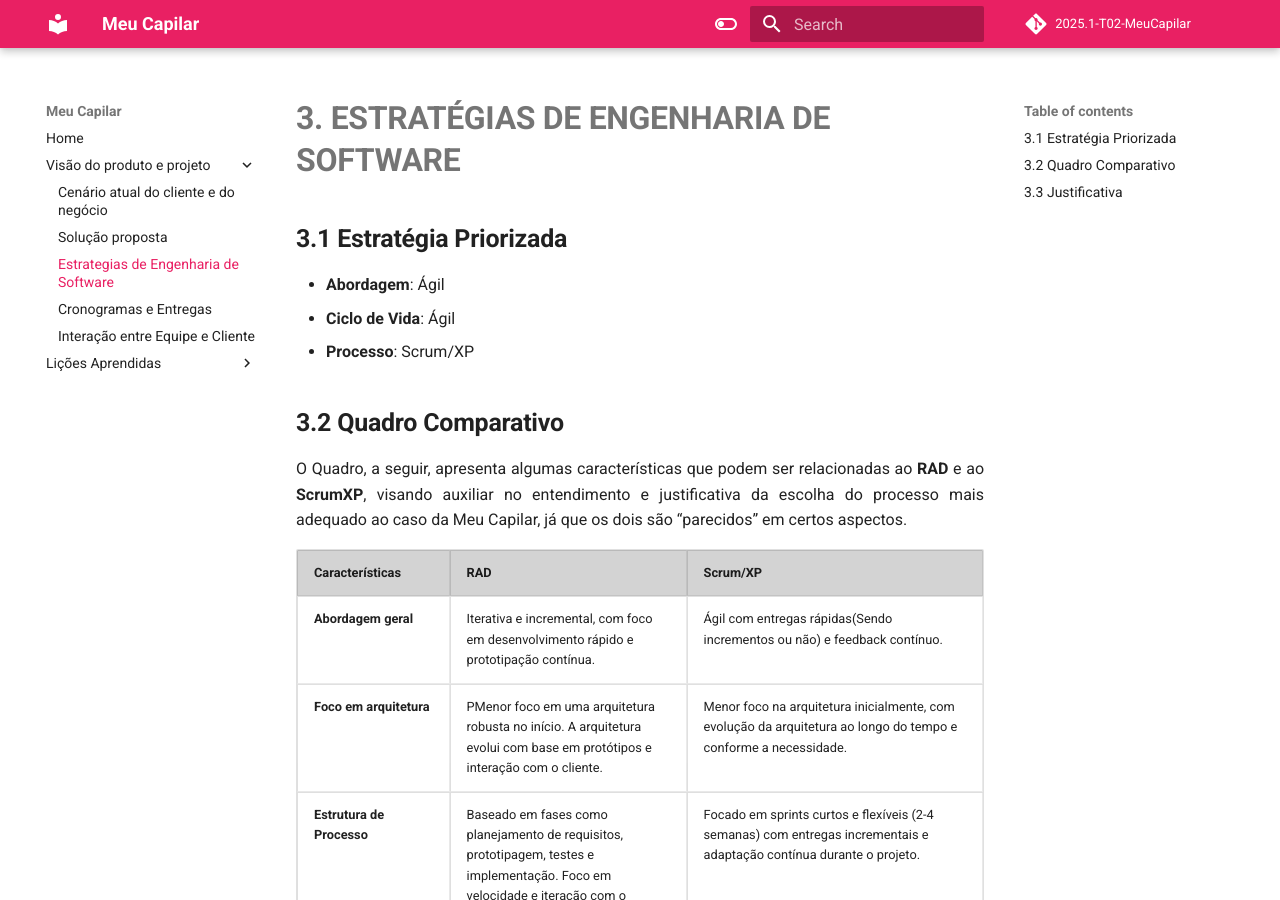
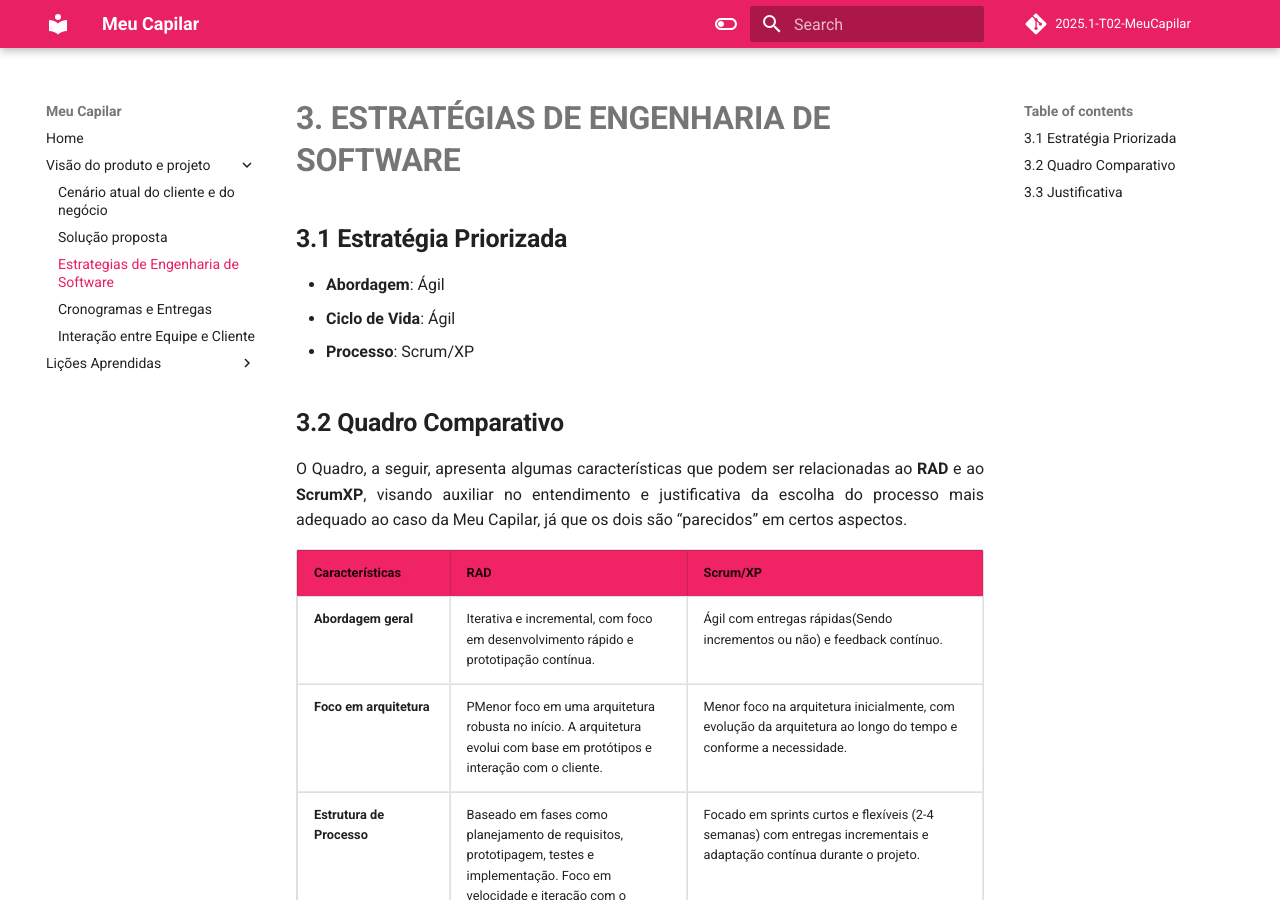
Before and after one commit to mdsreq-fga-unb/2025.1-T02-MeuCapilar, an MkDocs documentation site: the page built from docs/unidade1/sessao3.md, in a window 1280 px wide and 900 px high. Built offline with MkDocs 1.6.1 and Material for MkDocs 9.7.7, drawn with Linux system fonts in a browser that asks for light colours; comment, search, counter and statistics services are not loaded.

Commit message:
FIX: Cor trocada da sessão

```diff
--- a/docs/unidade1/sessao3.md
+++ b/docs/unidade1/sessao3.md
@@ -12,7 +12,7 @@ O Quadro, a seguir, apresenta algumas características que podem ser relacionada
 </p>
 
 <table border="1">
-  <thead style="background-color: #D3D3D3;">
+  <thead style="background-color: #f02464;">
     <tr>
       <th><strong>Características</strong></th>
       <th><strong>RAD</strong></th>
```
